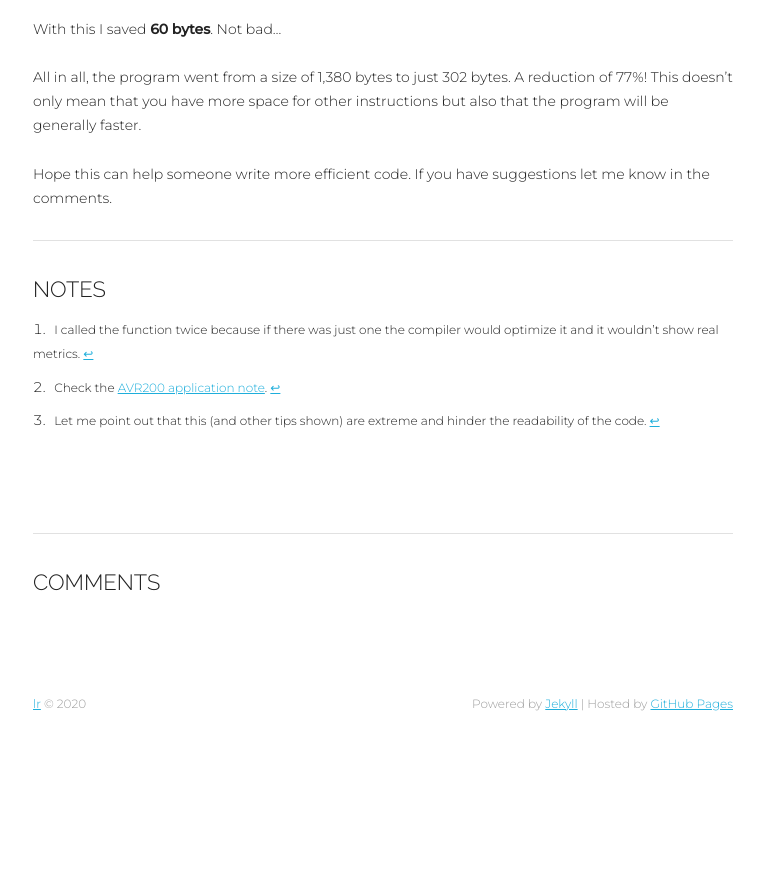
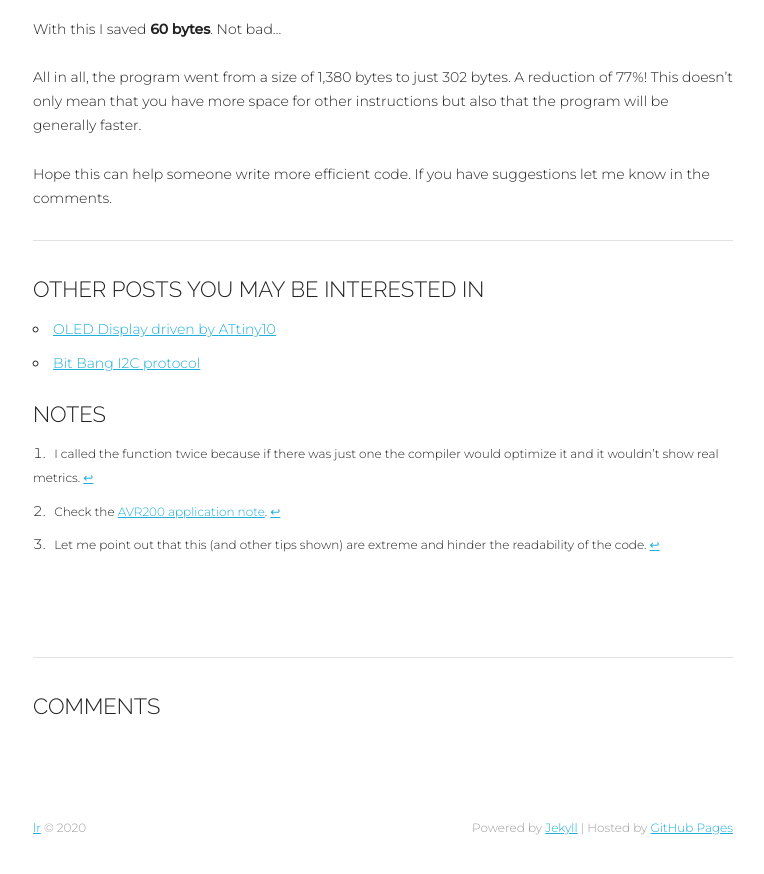
Before and after one commit to ridoluc/ridoluc.github.io, a Jekyll site: the page built from _posts/2020-05-29-avr-code-optimization.markdown, in a window 1280 px wide and 900 px high, scrolled down 4236 px. Shown: the top 874 px of the window, without its empty margins (257-1021 px from the left). Built offline with Jekyll 4.4.1, drawn with Linux system fonts in a browser that asks for light colours; formulas are drawn with MathJax 3; a script that is not in the unit is left out; comment, search, counter and statistics services are not loaded; before the commit the page ends 5011 px from its top, so only the background shows below that.

Commit message:
Included other posts section

```diff
--- a/_posts/2020-05-29-avr-code-optimization.markdown
+++ b/_posts/2020-05-29-avr-code-optimization.markdown
@@ -164,6 +164,10 @@ If you have suggestions let me know in the comments.
 
 ---
 
+## Other posts you may be interested in
+- [OLED Display driven by ATtiny10]({%post_url 2020-04-26-attiny10-oled-display%})
+- [Bit Bang I2C protocol]({%post_url 2020-02-10-bitbang-i2c%})
+
 ## Notes
 [^1]: I called the function twice because if there was just one the compiler would optimize it and it wouldn't show real metrics.
 [^2]: Check the [AVR200 application note](http://ww1.microchip.com/downloads/en/AppNotes/doc0936.pdf).
```
